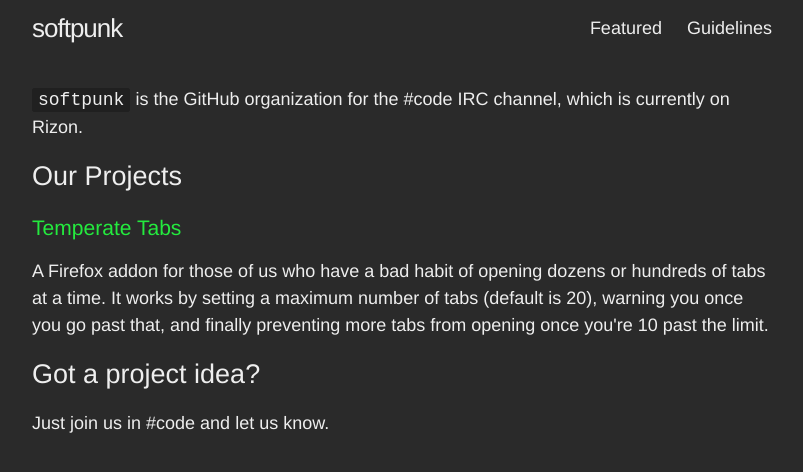
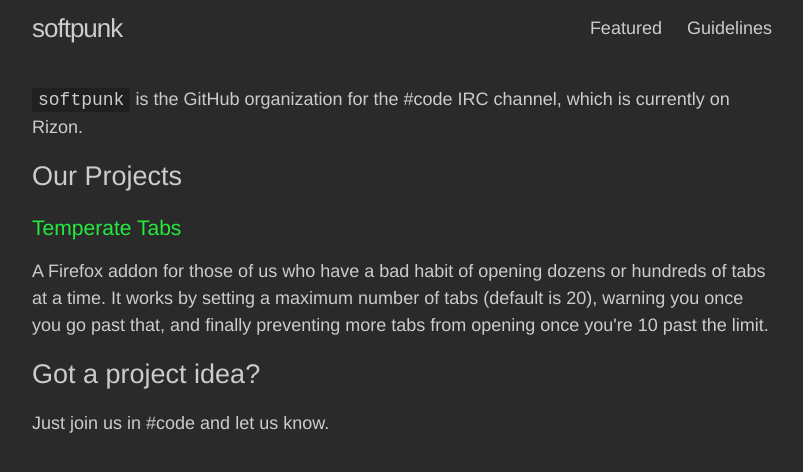
Before and after one commit to softpunk/softpunk.github.io, a Jekyll site: the page built from index.html, in a window 1280 px wide. Shown: the top 472 px of the page, without its empty margins (238-1041 px from the left). Built offline with Jekyll 4.4.1, drawn with Linux system fonts in a browser that asks for light colours.

Commit message:
Darken text

```diff
--- a/css/main.scss
+++ b/css/main.scss
@@ -15,7 +15,7 @@
 
 $spacing-unit:     30px;
 
-$text-color:       #eee;
+$text-color:       #ccc;
 $background-color: #2a2a2a;
 $code-background-color: darken($background-color, 4%);
 $brand-color:      rgb(36, 234, 62);
```
